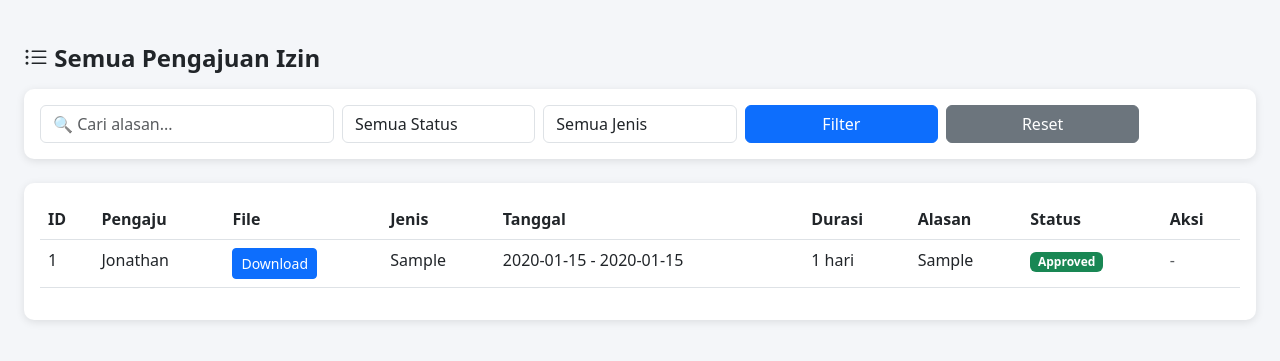
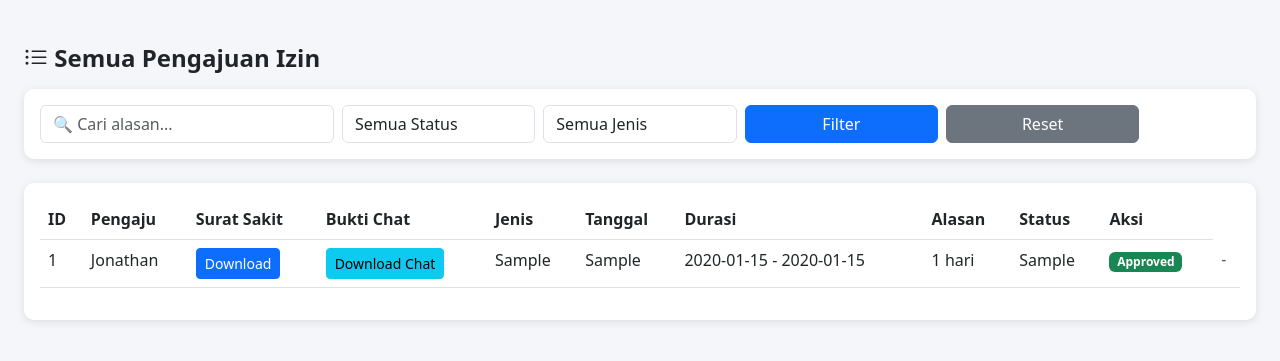
Before and after one commit to jonathantjahyadi1-ui/sistem-izin, a Flask app: page /semua_izin in a window 1280 px wide. Shown: the part 56-417 px from the top of the page. Run offline with Flask 3, Linux system fonts and the light colour scheme; the visitor is signed in with stand-in values (Sample User, id 1); tables that the repository leaves empty hold one stand-in row (values such as "Sample post").

Commit message:
add file chat user

```diff
--- a/izin.py
+++ b/izin.py
@@ -74,6 +74,7 @@ class LeaveRequest(db.Model):
     durasi = db.Column(db.Integer)
     alasan = db.Column(db.Text)
     file_surat = db.Column(db.String(255))
+    file_chat = db.Column(db.String(255))
     status = db.Column(db.String(50), default='pending')
     created_at = db.Column(db.DateTime, default=datetime.utcnow)
 
@@ -210,12 +211,19 @@ def ajukan_izin():
     mulai = datetime.strptime(request.form['mulai'], '%Y-%m-%d')
     selesai = datetime.strptime(request.form['selesai'], '%Y-%m-%d')
 
-    file = request.files.get('file')
-    filename = None
+    # Proses File Surat Sakit
+    file_surat = request.files.get('file')
+    filename_surat = None
+    if file_surat and file_surat.filename != '':
+        filename_surat = f"surat_{datetime.now().timestamp()}_{file_surat.filename}"
+        file_surat.save(os.path.join(app.config['UPLOAD_FOLDER'], filename_surat))
 
-    if file and file.filename != '':
-        filename = f"{datetime.now().timestamp()}_{file.filename}"
-        file.save(os.path.join(app.config['UPLOAD_FOLDER'], filename))
+    # Proses File Bukti Chat (BARU)
+    file_chat = request.files.get('file_chat')
+    filename_chat = None
+    if file_chat and file_chat.filename != '':
+        filename_chat = f"chat_{datetime.now().timestamp()}_{file_chat.filename}"
+        file_chat.save(os.path.join(app.config['UPLOAD_FOLDER'], filename_chat))
 
     izin = LeaveRequest(
         user_id=session['user_id'],
@@ -224,7 +232,8 @@ def ajukan_izin():
         tanggal_selesai=selesai,
         durasi=(selesai - mulai).days + 1,
         alasan=request.form['alasan'],
-        file_surat=filename   # 🔥 simpan nama file
+        file_surat=filename_surat,
+        file_chat=filename_chat  # <--- Simpan nama file chat ke database
     )
 
     db.session.add(izin)
--- a/templates/izin.html
+++ b/templates/izin.html
@@ -76,6 +76,11 @@
                 <input type="file" name="file" id="file" class="form-control">
                 <small class="text-muted">Format: PDF/JPG/PNG</small>
             </div>
+            <div class="mb-3">
+    <label class="form-label">Upload Bukti Chat (User/Leader)</label>
+    <input type="file" name="file_chat" id="file_chat" class="form-control">
+    <small class="text-muted">Upload screenshot chat izin Anda</small>
+</div>
 
             <!-- PREVIEW FILE -->
             <div id="preview" class="mb-3"></div>
--- a/templates/semua_izin.html
+++ b/templates/semua_izin.html
@@ -81,7 +81,8 @@
                 <tr>
                     <th>ID</th>
                     <th>Pengaju</th>
-                    <th>File</th>
+                    <th>Surat Sakit</th>
+                    <th>Bukti Chat</th>
                     <th>Jenis</th>
                     <th>Tanggal</th>
                     <th>Durasi</th>
@@ -107,6 +108,18 @@
             -
         {% endif %}
     </td>
+
+    <td>
+        {% if i.file_chat %}
+            <a href="/download/{{ i.file_chat }}" class="btn btn-sm btn-info">
+                Download Chat
+            </a>
+        {% else %}
+            -
+        {% endif %}
+    </td>
+
+    <td>{{ i.jenis_izin }}</td>
 
     <td>{{ i.jenis_izin }}</td>
     <td>{{ i.tanggal_mulai }} - {{ i.tanggal_selesai }}</td>
```
